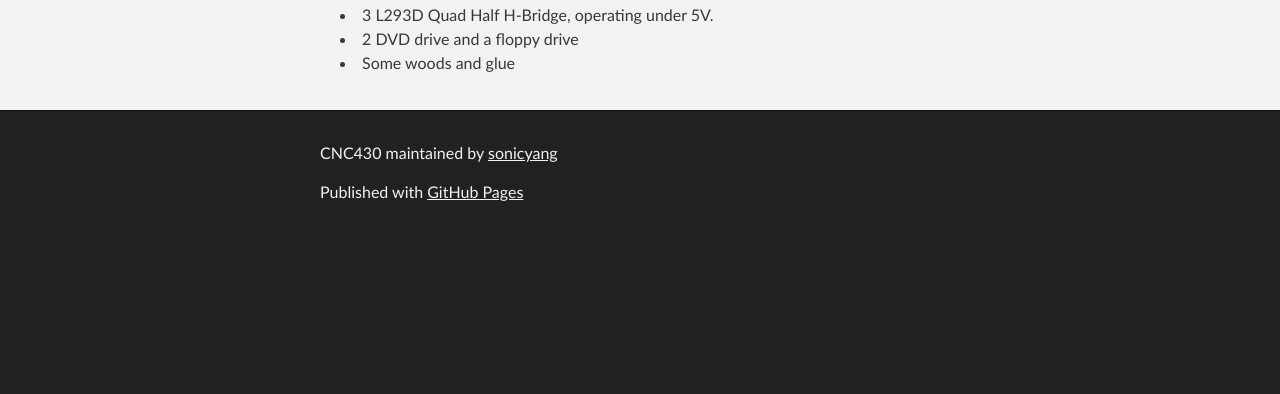
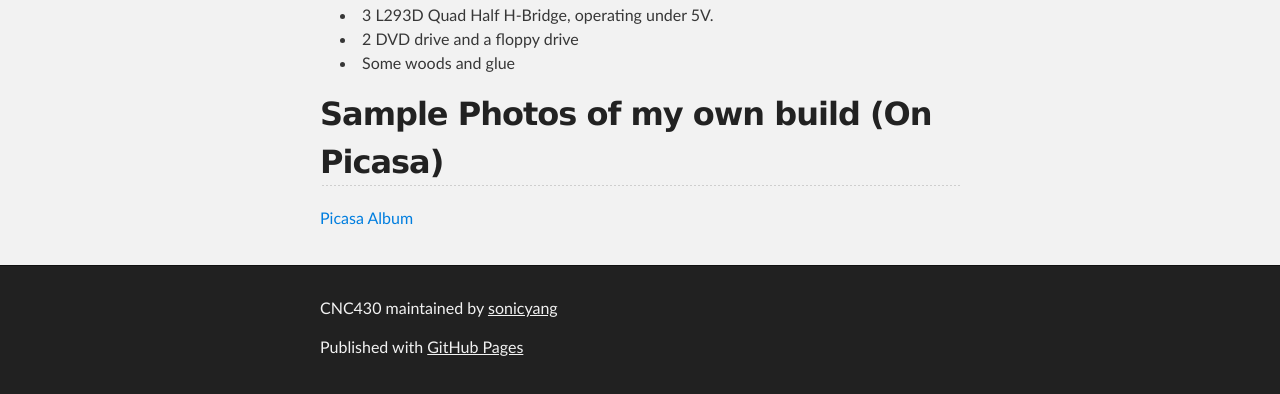
Before and after one commit to sonicyang/CNC430, a plain HTML site: page index.html in a window 1280 px wide. Shown: the part 739-1133 px from the top of the page. Before the commit the page ends 978 px from the top, so only its background shows below. Drawn offline with Linux system fonts and the light colour scheme.

Commit message:
Create gh-pages branch via GitHub

```diff
--- a/index.html
+++ b/index.html
@@ -58,7 +58,10 @@
 <li>3 L293D Quad Half H-Bridge, operating under 5V.</li>
 <li>2 DVD drive and a floppy drive</li>
 <li>Some woods and glue</li>
-</ul>
+</ul><h2>
+<a name="sample-photos-of-my-own-build-on-picasa" class="anchor" href="#sample-photos-of-my-own-build-on-picasa"><span class="octicon octicon-link"></span></a>Sample Photos of my own build (On Picasa)</h2>
+
+<p><a href="https://plus.google.com/photos/112366135033494282727/albums/5986016129788122977">Picasa Album</a></p>
       </section>
     </div>
 
--- a/params.json
+++ b/params.json
@@ -1 +1 @@
-{"name":"CNC430","tagline":"MSP430, CNC, DVD-ROM","body":"# CNC430\r\n======\r\nMiniature CNC Build using 2 DVD drive and a floppy drive\r\n\r\nController is MSP430, code is written with energia.\r\n\r\nComputer side G-code sender is written in python, just a simple code reading file and send out via UART.\r\n\r\nPlease upload /MSP430/CNC430.ino to your lanuchpad, and start /python/main.py to Enter Shell Program.\r\n\r\nThere is a **mul** defined in CNC430.ino, change its value accord to your scaling.\r\n\r\n## Library used\r\n* Standard Stepper motor Library.\r\n\r\n## Hardware\r\n* 3 L293D Quad Half H-Bridge, operating under 5V.\r\n* 2 DVD drive and a floppy drive\r\n* Some woods and glue\r\n","google":"","note":"Don't delete this file! It's used internally to help with page regeneration."}
+{"name":"CNC430","tagline":"MSP430, CNC, DVD-ROM","body":"# CNC430\r\n======\r\nMiniature CNC Build using 2 DVD drive and a floppy drive\r\n\r\nController is MSP430, code is written with energia.\r\n\r\nComputer side G-code sender is written in python, just a simple code reading file and send out via UART.\r\n\r\nPlease upload /MSP430/CNC430.ino to your lanuchpad, and start /python/main.py to Enter Shell Program.\r\n\r\nThere is a **mul** defined in CNC430.ino, change its value accord to your scaling.\r\n\r\n## Library used\r\n* Standard Stepper motor Library.\r\n\r\n## Hardware\r\n* 3 L293D Quad Half H-Bridge, operating under 5V.\r\n* 2 DVD drive and a floppy drive\r\n* Some woods and glue\r\n\r\n## Sample Photos of my own build (On Picasa)\r\n[Picasa Album](https://plus.google.com/photos/112366135033494282727/albums/5986016129788122977)\r\n\r\n","google":"","note":"Don't delete this file! It's used internally to help with page regeneration."}
```
